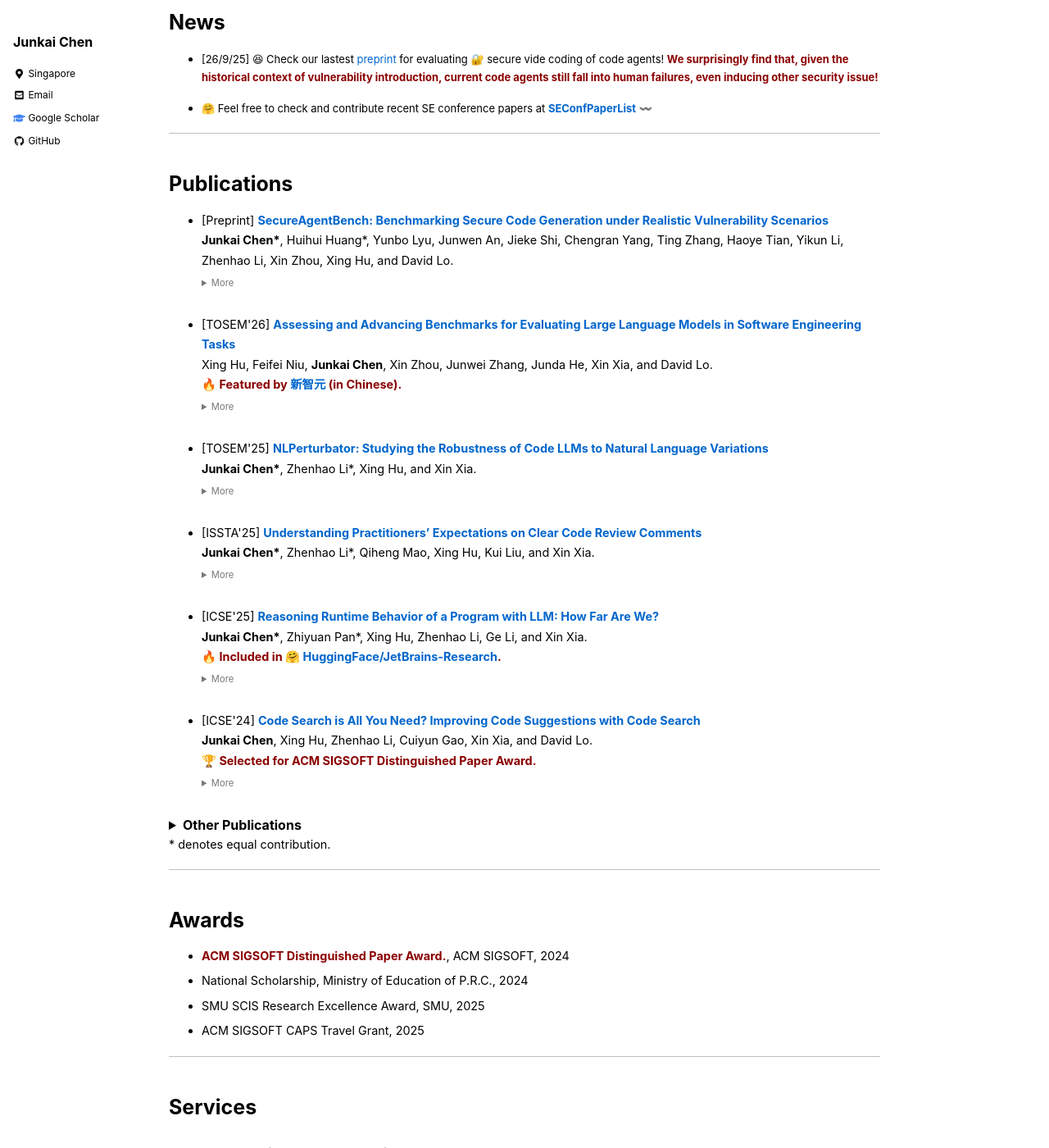
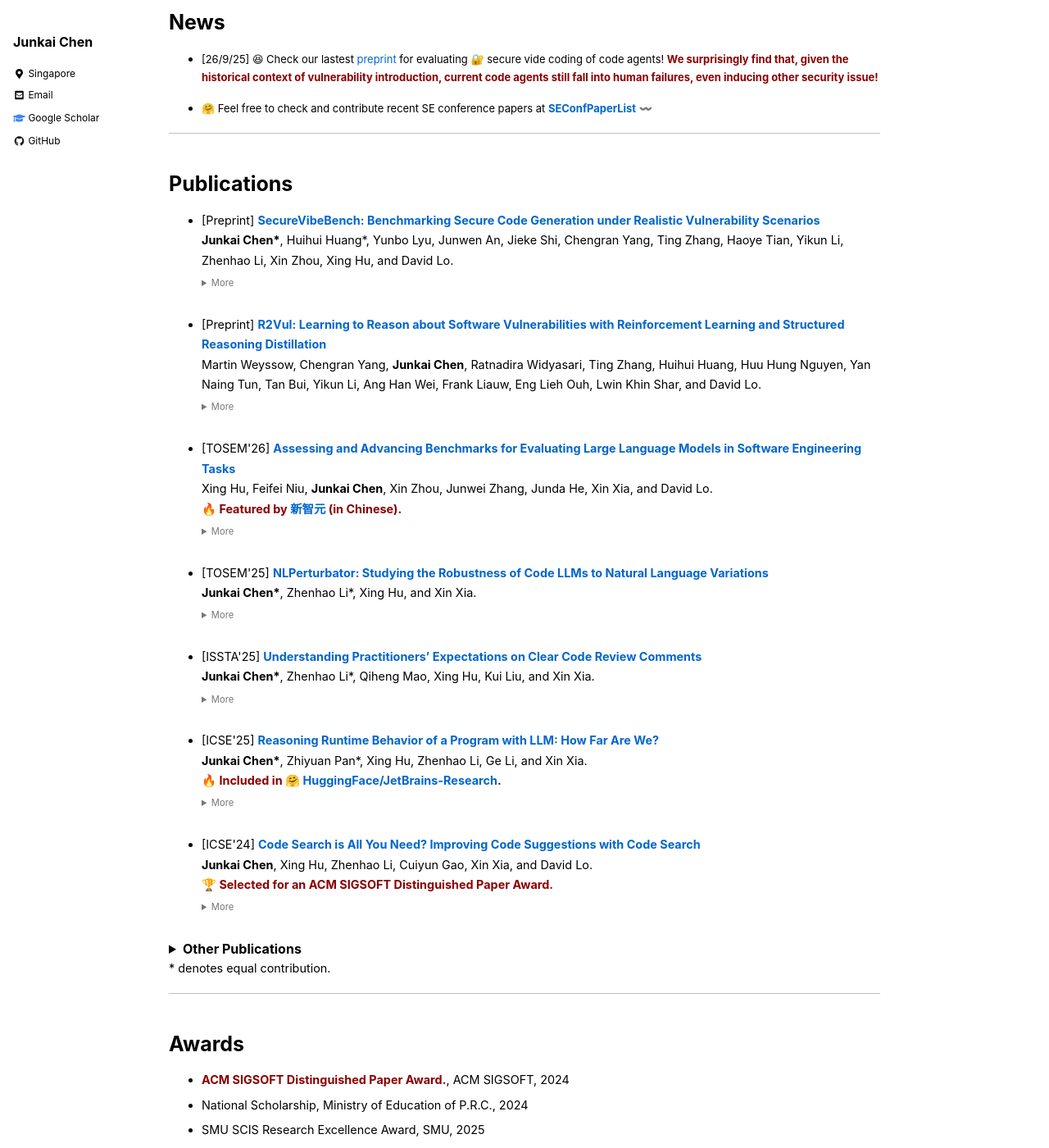
Before and after one commit to chen-junkai/chen-junkai.github.io, a Jekyll site: the page built from index.md, in a window 1280 px wide and 1400 px high, scrolled down 363 px. Shown: the whole window at 82% size. Built offline with Jekyll 4.4.1, drawn with Linux system fonts in a browser that asks for light colours; nearby versions of some CDN libraries.

Commit message:
Update publication entries in index.md
- Renamed a publication from "SecureAgentBench" to "SecureVibeBench".
- Added a new publication titled "R2Vul: Learning to Reason about Software Vulnerabilities with Reinforcement Learning and Structured Reasoning Distillation".
- Adjusted the wording for the ACM SIGSOFT Distinguished Paper Award selection notice.

```diff
--- a/index.md
+++ b/index.md
@@ -23,13 +23,22 @@ So many exciting and interesting \(≧▽≦)/ things are happening in the era o
 
 # Publications
 
-- [Preprint] [**SecureAgentBench: Benchmarking Secure Code Generation under Realistic Vulnerability Scenarios**](https://www.arxiv.org/abs/2509.22097)\
+- [Preprint] [**SecureVibeBench: Benchmarking Secure Code Generation under Realistic Vulnerability Scenarios**](https://www.arxiv.org/abs/2509.22097)\
 **Junkai Chen\***, Huihui Huang\*, Yunbo Lyu, Junwen An, Jieke Shi, Chengran Yang, Ting Zhang, Haoye Tian, Yikun Li, Zhenhao Li, Xin Zhou, Xing Hu, and David Lo.
   <details style="font-size: 0.7rem; color: #777;">
     <summary>More</summary>
     TLDR: First secure coding benchmark for vibe coding. <br/>
     📄 <a href="https://www.arxiv.org/pdf/2509.22097" target="_blank">PDF</a>
     | 💻 <a href="" target="_blank">Code: TBD</a>
+  </details>
+
+- [Preprint] [**R2Vul: Learning to Reason about Software Vulnerabilities with Reinforcement Learning and Structured Reasoning Distillation**](https://arxiv.org/abs/2504.04699)<br/>
+Martin Weyssow, Chengran Yang, **Junkai Chen**, Ratnadira Widyasari, Ting Zhang, Huihui Huang, Huu Hung Nguyen, Yan Naing Tun, Tan Bui, Yikun Li, Ang Han Wei, Frank Liauw, Eng Lieh Ouh, Lwin Khin Shar, and David Lo.
+  <details style="font-size: 0.7rem; color: #777;">
+    <summary>More</summary>
+    TLDR: Reasoning for vulnerability detection. <br/>
+    📄 <a href="https://arxiv.org/pdf/2504.04699" target="_blank">PDF</a>
+    | 💻 <a href="https://github.com/martin-wey/R2Vul" target="_blank">Code</a>
   </details>
 
 - [TOSEM\'26] [**Assessing and Advancing Benchmarks for Evaluating Large Language Models in Software Engineering Tasks**](https://arxiv.org/abs/2505.08903)\
@@ -73,7 +82,7 @@ So many exciting and interesting \(≧▽≦)/ things are happening in the era o
 
 - [ICSE\'24] [**Code Search is All You Need? Improving Code Suggestions with Code Search**](https://dl.acm.org/doi/10.1145/3597503.3639085) \
 **Junkai Chen**, Xing Hu, Zhenhao Li, Cuiyun Gao, Xin Xia, and David Lo.\
-<span style="color: darkred; font-weight: bold;">🏆 Selected for ACM SIGSOFT Distinguished Paper Award.</span>
+<span style="color: darkred; font-weight: bold;">🏆 Selected for an ACM SIGSOFT Distinguished Paper Award.</span>
   <details style="font-size: 0.7rem; color: #777;">
     <summary>More</summary>
     TLDR: Combine different code search methods with code suggestions. <br />
@@ -110,15 +119,6 @@ Chengran Yang, Ting Zhang, Jinfeng Jiang, Xin Zhou, Haoye Tian, Mingzhe Du, Jiek
     📄 <a href="https://arxiv.org/pdf/2510.01002" target="_blank">PDF</a>
   </details>
 
-- [Preprint] [**R2Vul: Learning to Reason about Software Vulnerabilities with Reinforcement Learning and Structured Reasoning Distillation**](https://arxiv.org/abs/2504.04699)<br/>
-Martin Weyssow, Chengran Yang, **Junkai Chen**, Ratnadira Widyasari, Ting Zhang, Huihui Huang, Huu Hung Nguyen, Yan Naing Tun, Tan Bui, Yikun Li, Ang Han Wei, Frank Liauw, Eng Lieh Ouh, Lwin Khin Shar, and David Lo.
-  <details style="font-size: 0.7rem; color: #777;">
-    <summary>More</summary>
-    TLDR: Reasoning for vulnerability detection. <br/>
-    📄 <a href="https://arxiv.org/pdf/2504.04699" target="_blank">PDF</a>
-    | 💻 <a href="https://github.com/martin-wey/R2Vul" target="_blank">Code</a>
-  </details>
-
 </details>
 
 \* denotes equal contribution.
```
